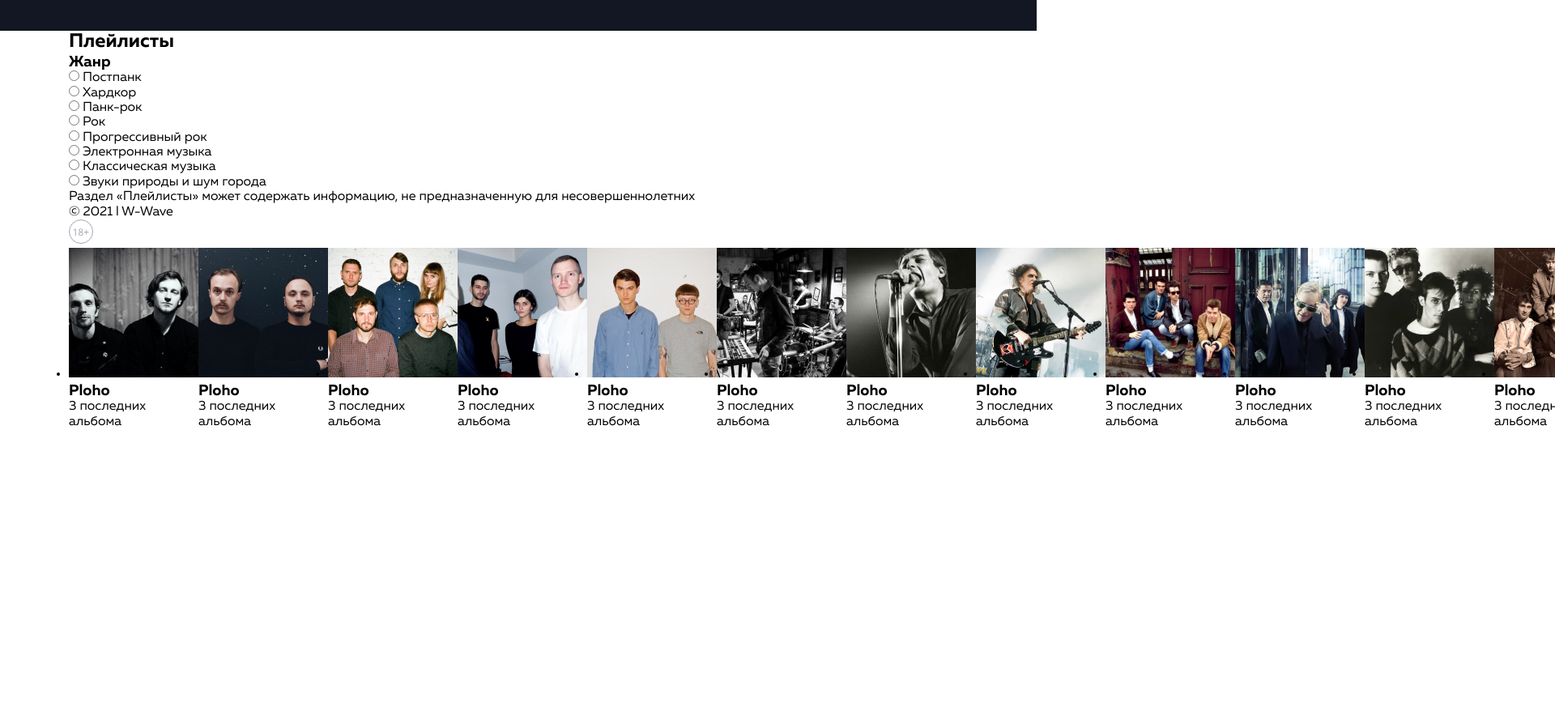
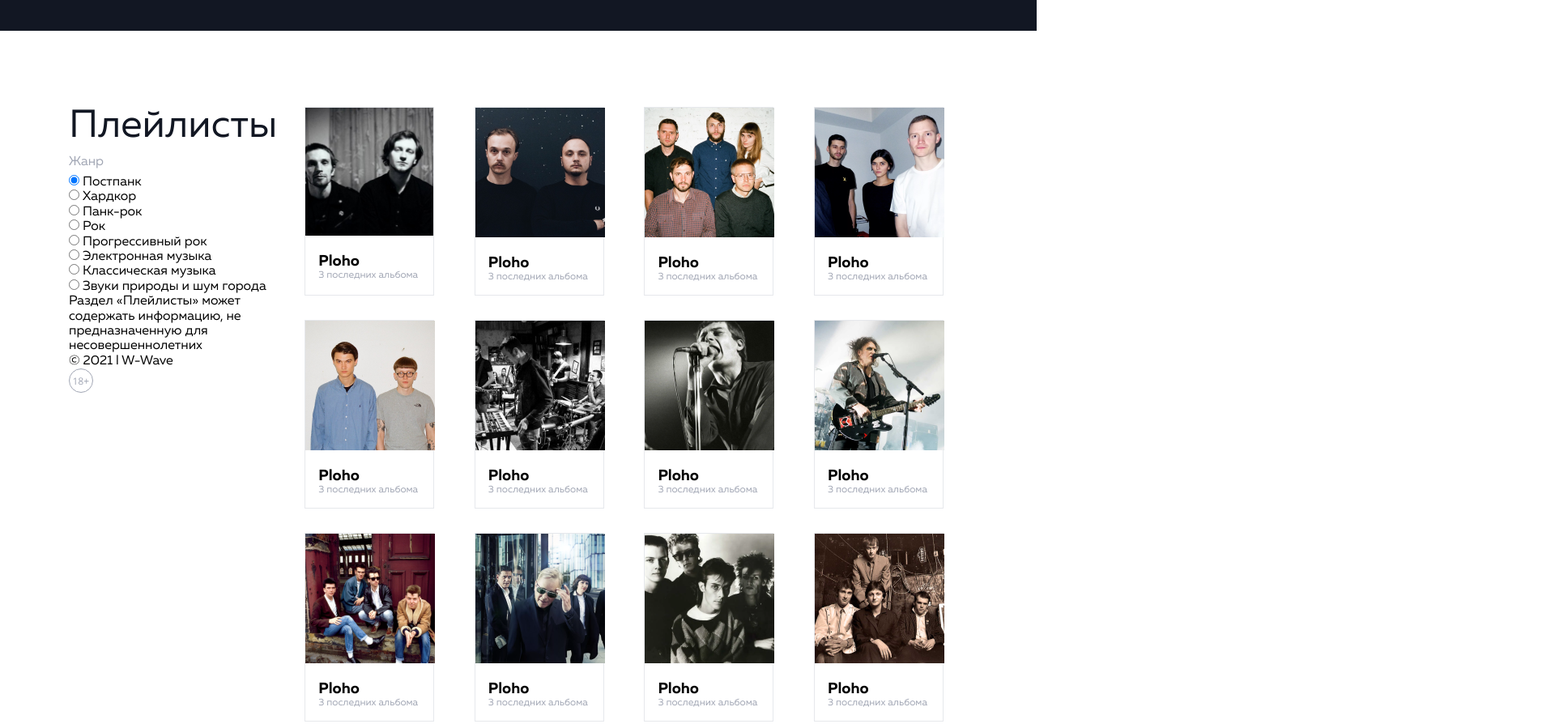
Before and after one commit to arigatory/radio-layout, a plain HTML site: page index.html in a window 1280 px wide. Shown: the part 3460-4354 px from the top of the page at 81% size, 1920 px wide, since content can reach past the window. Drawn offline with Linux system fonts and the light colour scheme.

Commit message:
app playlists

```diff
--- a/css/playlists.css
+++ b/css/playlists.css
@@ -1,7 +1,66 @@
 .playlists {
   min-height: 934px;
+  padding-top: 94px;
+}
+
+.playlists__columns {
+  display: flex;
+  justify-content: space-between;
+}
+
+.playlists__left-column {
+  width: 35%;
+  margin-right: 34px;
 }
 
 .playlists-list {
   display: flex;
 }
+
+.playlists__subtitle {
+  font-weight: 400;
+  font-size: 16px;
+  line-height: 16px;
+  display: flex;
+  align-items: center;
+  color: #a1a6b4;
+  margin-bottom: 8px;
+}
+
+.playlists-list {
+  display: flex;
+  flex-wrap: wrap;
+  list-style: none;
+  justify-content: space-between;
+}
+
+.playlists-list-item {
+  width: 160px;
+  margin-right: 30px;
+  margin-bottom: 30px;
+  border: 1px solid #e6e8ec;
+}
+
+.playlists-list-item__img {
+  width: 100%;
+}
+
+.playlists-card__content {
+  padding-left: 16px;
+  padding-top: 16px;
+  margin-bottom: 16px;
+}
+
+.playlists-list-card__title {
+  font-weight: 500;
+  font-size: 16px;
+  line-height: 16px;
+  color: #121723;
+}
+
+.playlists-card__description {
+  font-weight: 400;
+  font-size: 12px;
+  line-height: 12px;
+  color: #a1a6b4;
+}
--- a/index.html
+++ b/index.html
@@ -606,17 +606,17 @@
 
   <section class="playlists">
     <div class="container">
-      <div class="playlists-columns">
-        <div class="playlists-left-column">
-          <h2>
+      <div class="playlists__columns">
+        <div class="playlists__left-column">
+          <h2 class="title">
             Плейлисты
           </h2>
-          <h3>
+          <h3 class="playlists__subtitle">
             Жанр
           </h3>
           <div class="playlists-choices">
             <div>
-              <input type="radio" che cked>
+              <input type="radio" checked>
               <label for="huey">Постпанк</label>
             </div>
             <div>
@@ -657,126 +657,139 @@
           </p>
           <img src="img/18plus.svg" alt="">
         </div>
-      </div>
 
-      <div class="playlists-right-column">
         <ul class="playlists-list">
           <li class="playlists-list-item">
-            <img src="img/playlists1.png" alt="Playlist card image">
+            <img class="playlists-list-item__img" src="img/playlists1.png" alt="Playlist card image">
+            <div class="playlists-card__content">
               <h3 class="playlists-card__title">
                 Ploho
               </h3>
               <p class="playlists-card__description">
                 3 последних альбома
               </p>
+            </div>
           </li>
           <li class="playlists-list-item">
             <img src="img/playlists2.png" alt="Playlist card image">
+            <div class="playlists-card__content">
               <h3 class="playlists-card__title">
                 Ploho
               </h3>
               <p class="playlists-card__description">
                 3 последних альбома
               </p>
+            </div>
           </li>
           <li class="playlists-list-item">
             <img src="img/playlists3.png" alt="Playlist card image">
+            <div class="playlists-card__content">
               <h3 class="playlists-card__title">
                 Ploho
               </h3>
               <p class="playlists-card__description">
                 3 последних альбома
               </p>
+            </div>
           </li>
           <li class="playlists-list-item">
             <img src="img/playlists4.png" alt="Playlist card image">
+            <div class="playlists-card__content">
               <h3 class="playlists-card__title">
                 Ploho
               </h3>
               <p class="playlists-card__description">
                 3 последних альбома
               </p>
+            </div>
           </li>
           <li class="playlists-list-item">
             <img src="img/playlists5.png" alt="Playlist card image">
+            <div class="playlists-card__content">
               <h3 class="playlists-card__title">
                 Ploho
               </h3>
               <p class="playlists-card__description">
                 3 последних альбома
               </p>
+            </div>
           </li>
           <li class="playlists-list-item">
             <img src="img/playlists6.png" alt="Playlist card image">
+            <div class="playlists-card__content">
               <h3 class="playlists-card__title">
                 Ploho
               </h3>
               <p class="playlists-card__description">
                 3 последних альбома
               </p>
+            </div>
           </li>
           <li class="playlists-list-item">
             <img src="img/playlists7.png" alt="Playlist card image">
+            <div class="playlists-card__content">
               <h3 class="playlists-card__title">
                 Ploho
               </h3>
               <p class="playlists-card__description">
                 3 последних альбома
               </p>
+            </div>
           </li>
           <li class="playlists-list-item">
             <img src="img/playlists8.png" alt="Playlist card image">
+            <div class="playlists-card__content">
               <h3 class="playlists-card__title">
                 Ploho
               </h3>
               <p class="playlists-card__description">
                 3 последних альбома
               </p>
+            </div>
           </li>
           <li class="playlists-list-item">
             <img src="img/playlists9.png" alt="Playlist card image">
+            <div class="playlists-card__content">
               <h3 class="playlists-card__title">
                 Ploho
               </h3>
               <p class="playlists-card__description">
                 3 последних альбома
               </p>
+            </div>
           </li>
           <li class="playlists-list-item">
             <img src="img/playlists10.png" alt="Playlist card image">
+            <div class="playlists-card__content">
               <h3 class="playlists-card__title">
                 Ploho
               </h3>
               <p class="playlists-card__description">
                 3 последних альбома
               </p>
+            </div>
           </li>
           <li class="playlists-list-item">
             <img src="img/playlists11.png" alt="Playlist card image">
+            <div class="playlists-card__content">
               <h3 class="playlists-card__title">
                 Ploho
               </h3>
               <p class="playlists-card__description">
                 3 последних альбома
               </p>
+            </div>
           </li>
           <li class="playlists-list-item">
             <img src="img/playlists12.png" alt="Playlist card image">
+            <div class="playlists-card__content">
               <h3 class="playlists-card__title">
                 Ploho
               </h3>
               <p class="playlists-card__description">
                 3 последних альбома
               </p>
-          </li>
-          <li class="playlists-list-item">
-            <img src="img/playlists1.png" alt="Playlist card image">
-            <h3 class="playlists-card__title">
-              Ploho
-            </h3>
-            <p class="playlists-card__description">
-              3 последних альбома
-            </p>
+            </div>
           </li>
         </ul>
       </div>
@@ -786,7 +799,7 @@
 
   <section class="one-wave">
     <div class="container">
-      <div class="one-wave__content">
+      <div class="one-wave__columns">
         <img src="img/one-wave.png" alt="" class="one-wave-image" />
         <div class="one-wave-content">
           <h2 class="one-wave-header">
```
Lines whose indentation alone changed are shown as unchanged.
